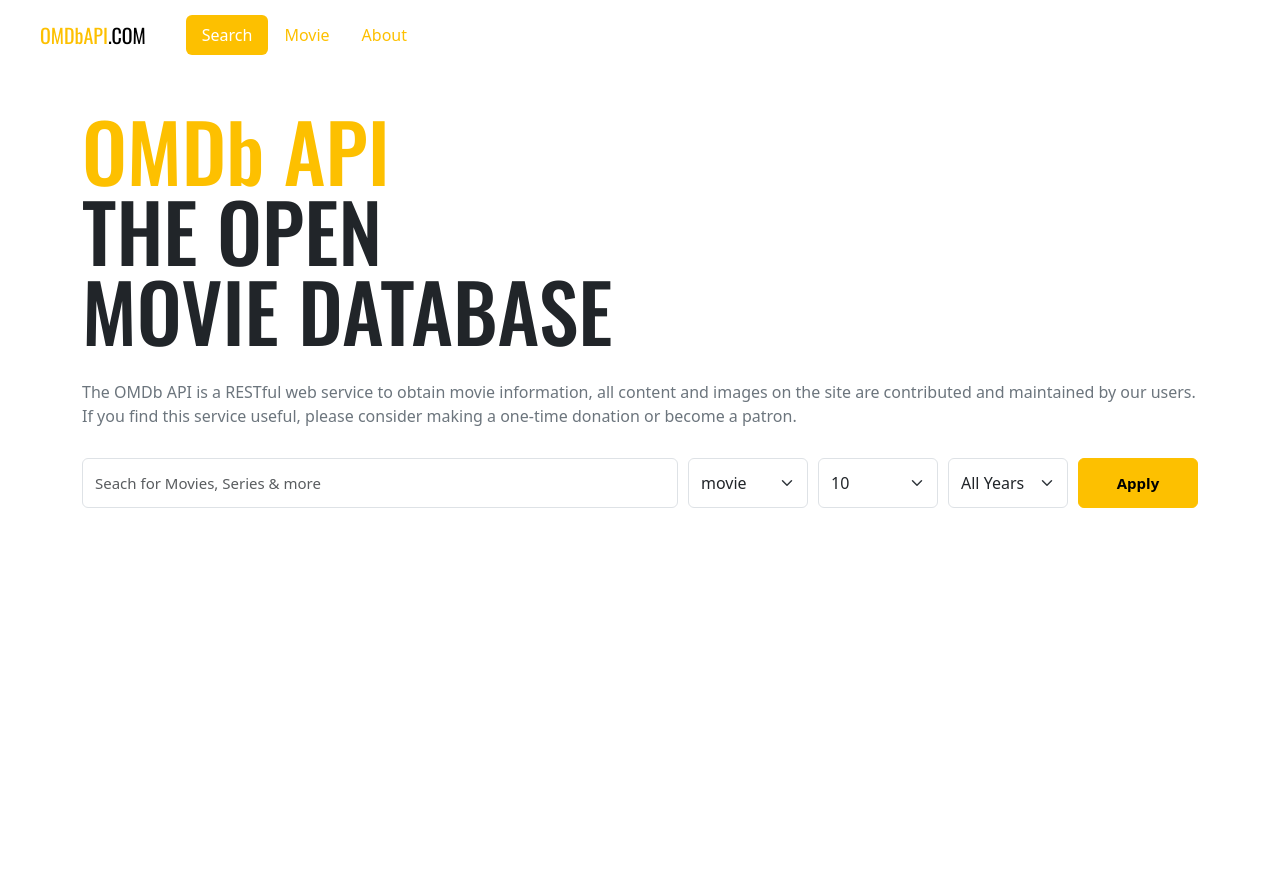
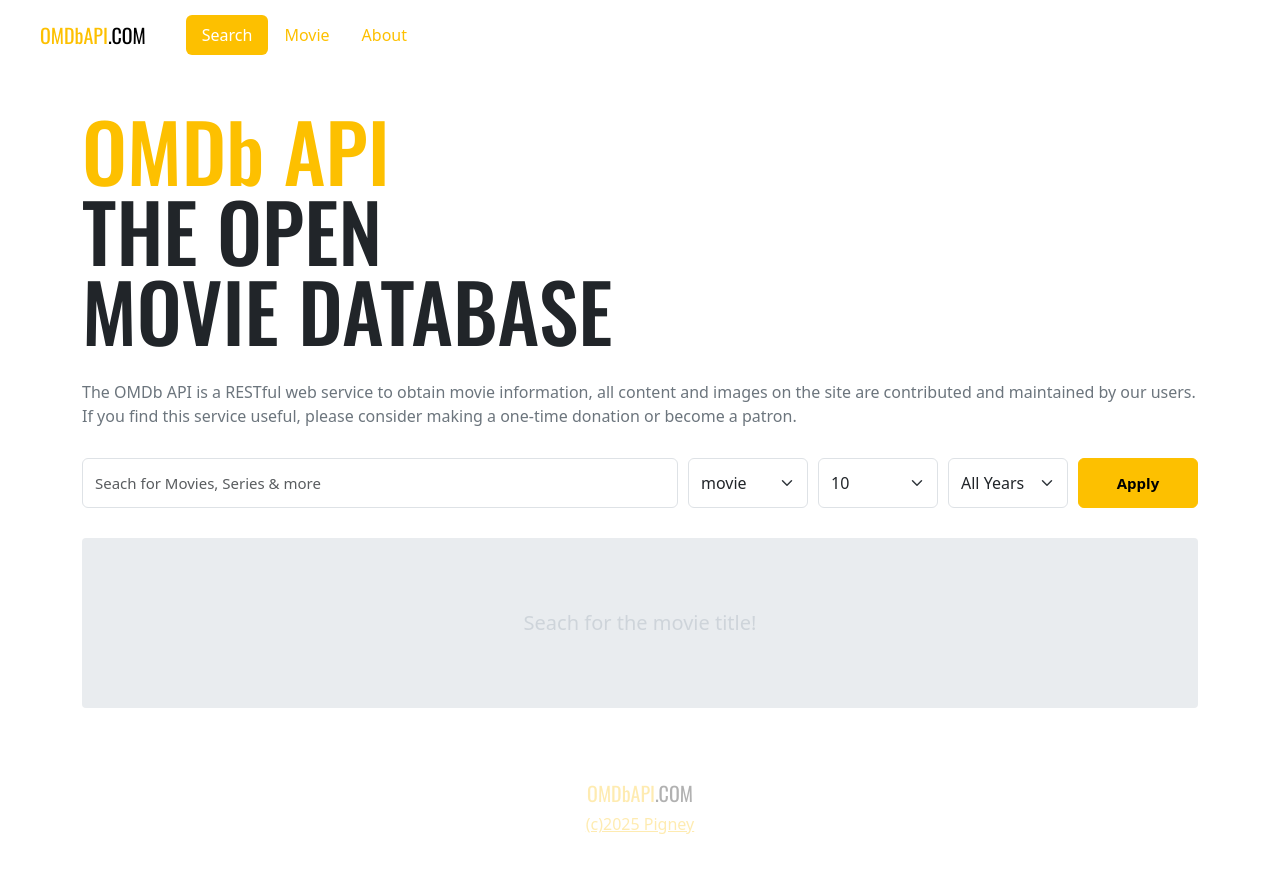
Before and after one commit to PilgeunLee/vue3-movie-2025, a Vue app: page /#/ in a window 1280 px wide. Shown: the top 872 px of the page. Before the commit the page ends 800 px from the top, so only its background shows below. Built offline with nearby package versions, Linux system fonts and the light colour scheme.

Commit message:
footer add

```diff
--- a/src/App.vue
+++ b/src/App.vue
@@ -1,13 +1,17 @@
 <template>
   <Header />
   <RouterView />
+  <Footer />
 </template>
 
 <script>
 import Header from '~/components/Header'
+import Footer from '~/components/Footer'
+
 export default {
   components: {
-    Header
+    Header,
+    Footer
   }
 
 }
--- /dev/null
+++ b/src/components/Footer.vue
@@ -0,0 +1,32 @@
+<template>
+  <footer>
+    <Logo />
+    <a
+      href="https://github.com/PilgeunLee"
+      target="_blank">
+      (c){{ new Date().getFullYear() }} Pigney
+    </a>
+  </footer>
+</template>
+
+<script>
+import Logo from '~/components/Logo'
+
+export default {
+	components:{
+		Logo
+	}
+}
+</script>
+
+<style lang="scss" scoped>
+footer {
+	padding: 70px 0;
+	text-align:center;
+	opacity: .3;
+	.logo {
+		display:block;
+		margin-bottom:4px;
+	}
+}
+</style>
--- a/src/components/Headline.vue
+++ b/src/components/Headline.vue
@@ -7,8 +7,7 @@
     </h1>
     <p>
       The OMDb API is a RESTful web service to obtain movie information, all
-      content and images on the site are contributed and maintained by our
-      users.<br />
+      content and images on the site are contributed and maintained by our users.<br />
       If you find this service useful, please consider making a one-time
       donation or become a patron.
     </p>
@@ -24,7 +23,7 @@
 
 h1 {
   line-height: 1;
-  font-family: "Oswald", sans-serif;
+  font-family: "Oswald", serif;
   font-size: 80px;
   span {
     color: $primary;
@@ -34,5 +33,6 @@
 p {
   margin: 30px 0;
   color: $gray-600;
+  font-size: 16px;
 }
 </style>
--- a/src/components/MovieItem.vue
+++ b/src/components/MovieItem.vue
@@ -1,5 +1,16 @@
 <template>
-  <div>{{ movie.imdbID }}</div>
+  <div
+    :style="{backgroundImage:`url(${movie.Poster})`}"
+    class="movie">
+    <div class="info">
+      <div class="year">
+        {{ movie.Year }}
+      </div>
+      <div class="title">
+        {{ movie.Title }}
+      </div>
+    </div>
+  </div>
 </template>
 
 <script>
@@ -10,9 +21,50 @@
       default: () => ({})
     }
   }
-
 }
 </script>
 
-<style>
+<style lang="scss" scoped>
+@import "~/scss/main";
+.movie{
+  $width: 200px;
+  width: $width;
+  height: $width *3 / 2;
+  margin: 10px;
+  border-radius: 4px;
+  background-color: $gray-400;
+  background-size: cover;
+  overflow: hidden;
+  position: relative;
+  &:hover::after {
+    position: absolute;
+    content:"";
+    top:0;
+    bottom:0;
+    left:0;
+    right:0;
+    border:6px solid $primary;
+
+  }
+  .info{
+    background-color: rgba($black, .3);
+    width: 100%;
+    padding: 14px;
+    font-size: 14px;
+    text-align: center;
+    position: absolute;
+    left: 0;
+    bottom: 0;
+    backdrop-filter: blur(10px);
+    .year{
+      color: $primary;
+    }
+    .title{
+      color: $white;
+      white-space: nowrap;
+      overflow: hidden;
+      text-overflow: ellipsis;
+    }
+  }
+}
 </style>
--- a/src/components/MovieList.vue
+++ b/src/components/MovieList.vue
@@ -1,13 +1,25 @@
 <template>
   <div class="container">
-    <div class="inner">
-      <div class="message">
+    <div
+      :class="{'no-result': !movies.length}"
+      class="inner">
+      <div
+        v-if="loading"
+        class="spinner-border text-primary">
+      </div>
+      <div
+        v-if="message"
+        class="message">
         {{ message }}
       </div>
-      <MovieItem
-        v-for="movie in movies"
-        :key="movie.imdbID"
-        :movie="movie" />
+      <div
+        v-else
+        class="movies">
+        <MovieItem
+          v-for="movie in movies"
+          :key="movie.imdbID"
+          :movie="movie" />
+      </div>
     </div>
   </div>
 </template>
@@ -29,6 +41,9 @@
     },
     message(){
       return this.$store.state.movie.message
+    },
+    loading(){
+      return this.$store.state.movie.loading
     }
   }
 
@@ -36,4 +51,28 @@
 
 </script>
 
-<style></style>
+<style lang="scss" scoped>
+@import "~/scss/main";
+
+.container{
+  margin-top:30px;
+  .inner {
+    background-color: $gray-200;
+    padding: 10px 0;
+    border-radius: 4px;
+    text-align:center;
+    &.no-result{
+      padding:70px 0;
+    }
+  }
+  .message{
+    color:$gray-400;
+    font-size:20px;
+  }
+  .movies {
+    display: flex;       //한줄의 수평정렬
+    flex-wrap:wrap;      // nowrap => wrap 2줄이상 감싼다
+    justify-content:center;  //수평가운데 정렬
+  }
+}
+</style>
--- a/src/scss/main.scss
+++ b/src/scss/main.scss
@@ -1,12 +1,19 @@
 // Default variable overrides
 $primary: #FDC000;
+$container-max-widths: (
+  sm: 540px,
+  md: 704px,
+  lg: 924px,
+  xl: 1140px,
+  xxl: 1364px
+);
 
 // Required
 @import "../../node_modules/bootstrap/scss/functions";
 @import "../../node_modules/bootstrap/scss/variables";
+@import "../../node_modules/bootstrap/scss/mixins";
 @import "../../node_modules/bootstrap/scss/variables-dark";
 @import "../../node_modules/bootstrap/scss/maps";
-@import "../../node_modules/bootstrap/scss/mixins";
 @import "../../node_modules/bootstrap/scss/root";
 
 @import "../../node_modules/bootstrap/scss/bootstrap.scss";
--- a/src/store/movie.js
+++ b/src/store/movie.js
@@ -8,7 +8,7 @@
 	// data!   funtion() {return { movies[]}}  화살표함수
 	state: ()=> ({
 		movies:[],
-		message:'',
+		message:'Seach for the movie title!',
 		loading:false
 	}),
 
@@ -42,6 +42,14 @@
 	//context, payload 이름은 아무거나 해도 무방함
 	actions:{
 		async searchMovies({state,commit}, payload){
+			if(state.loading){
+				return
+			}
+
+			commit('updateState',{
+				message:'',
+				loading:true
+			})
 			// context.state
 			// context.getters
 			// context.commit
@@ -87,6 +95,10 @@
 					movies:[],
 					message
 				})
+			} finally{
+				commit('updateState',{
+					loading:false
+				})
 			}
 
 		}
```
